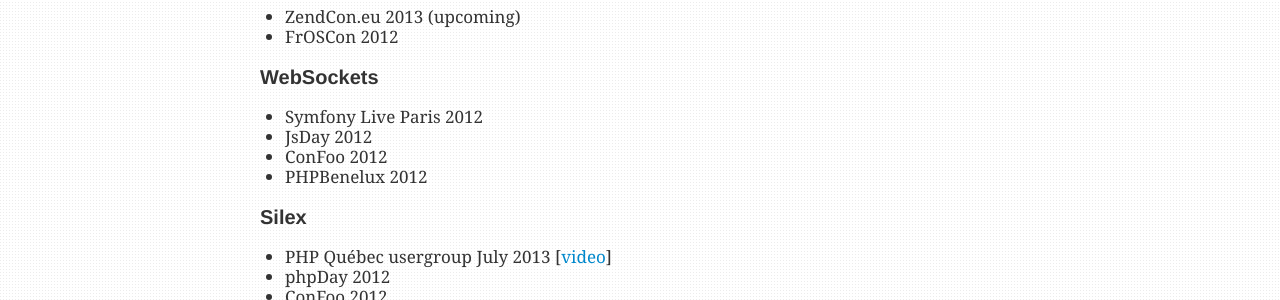
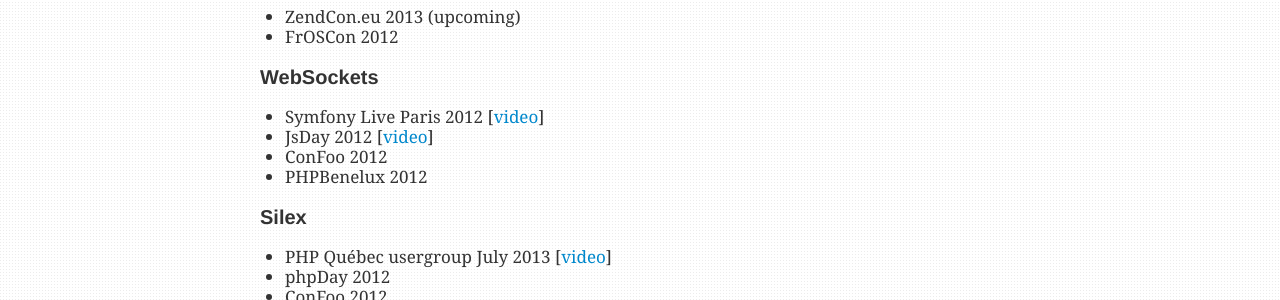
Before and after one commit to igorw/weblog, a Jekyll site: the page built from talks.md, in a window 1280 px wide. Shown: the part 868-1168 px from the top of the page. Built offline with Jekyll 4.4.1, drawn with Linux system fonts in a browser that asks for light colours; Markdown is read by kramdown in place of the engine named in the settings.

Commit message:
add websocket talk videos

```diff
--- a/talks.md
+++ b/talks.md
@@ -50,8 +50,8 @@
 
 ### WebSockets
 
-* Symfony Live Paris 2012
-* JsDay 2012
+* Symfony Live Paris 2012 [[video](https://www.youtube.com/watch?v=Y9q_uID1vMY)]
+* JsDay 2012 [[video](https://vimeo.com/49673704)]
 * ConFoo 2012
 * PHPBenelux 2012
 
```
